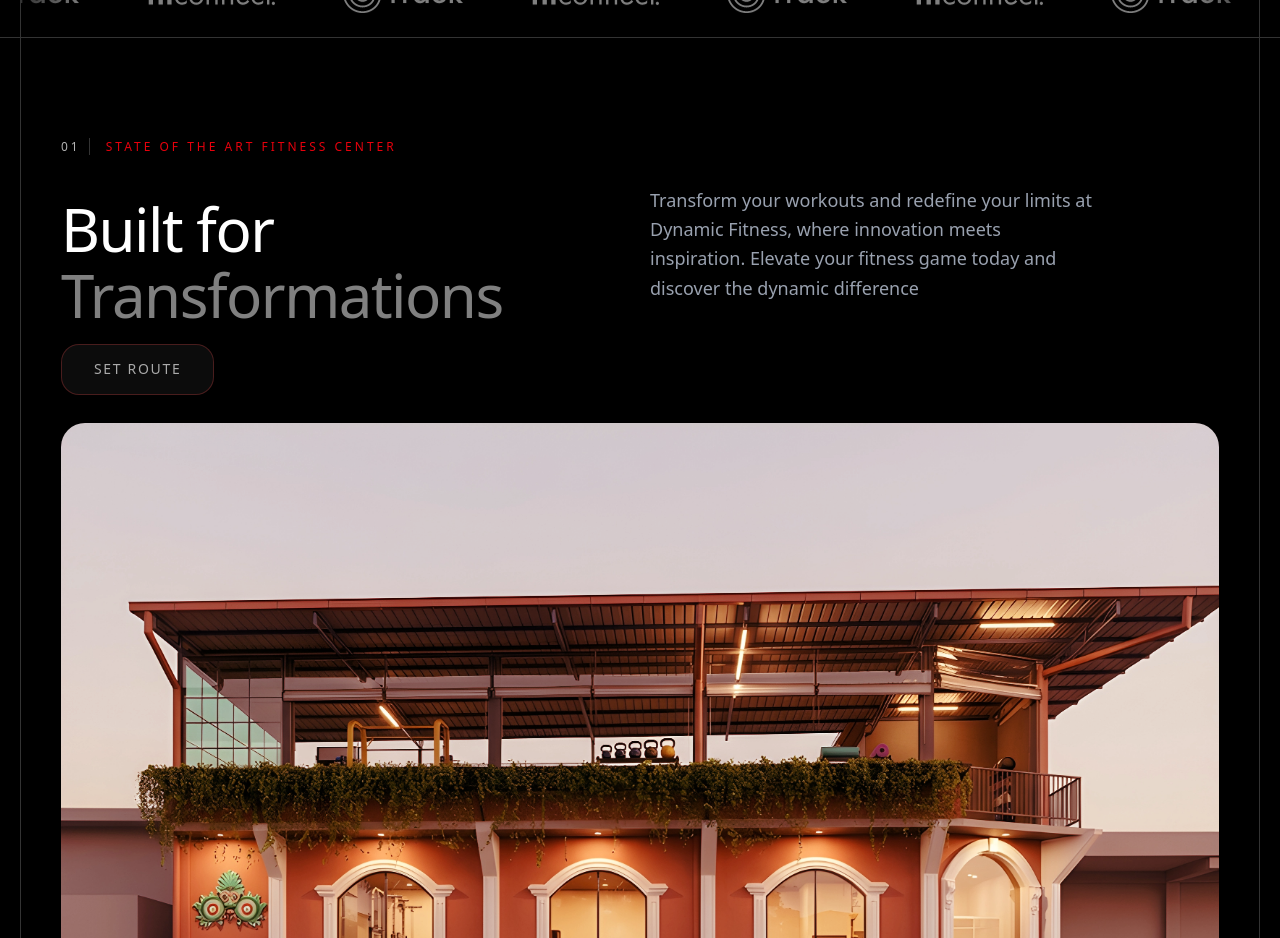
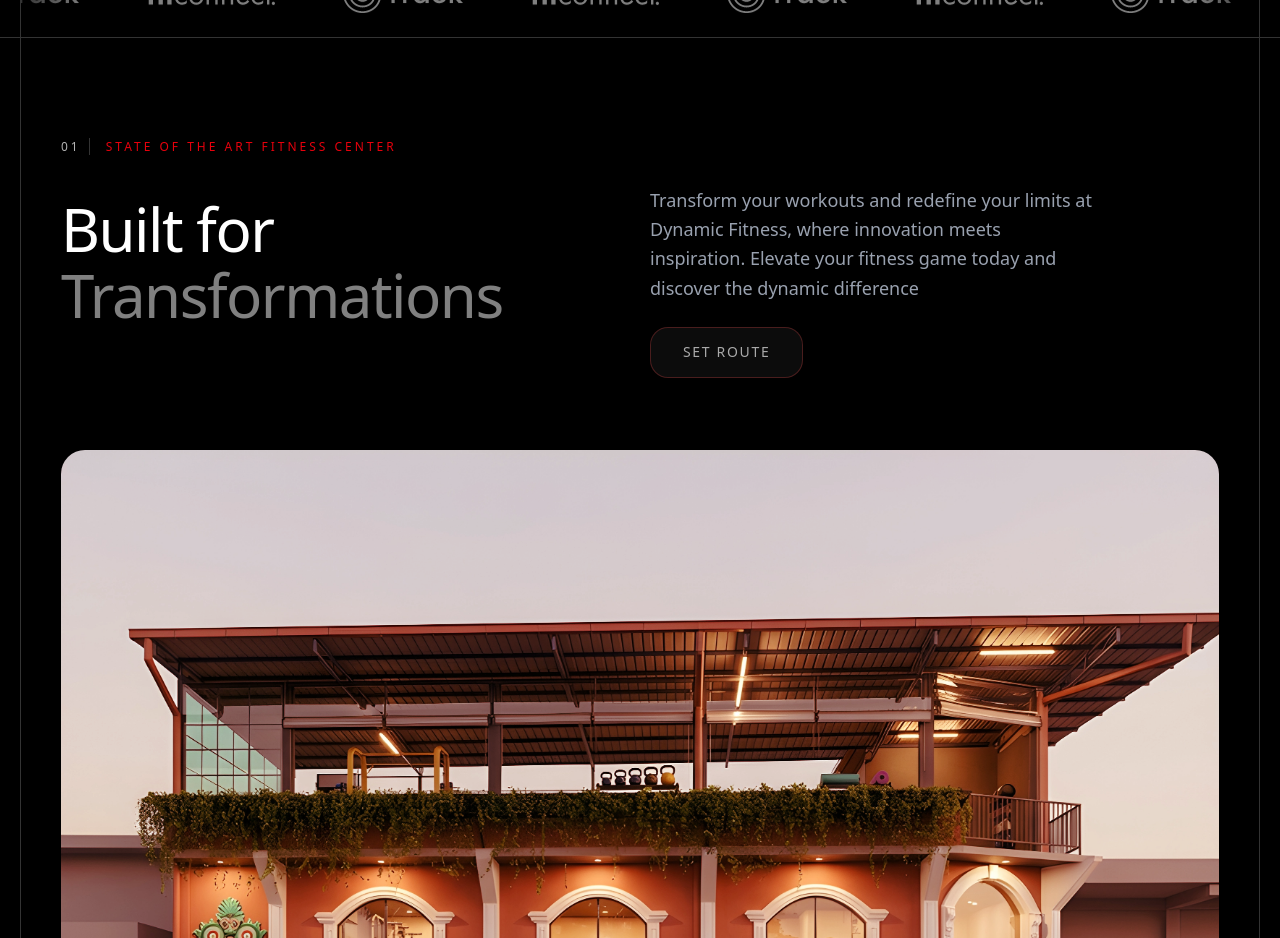
Before and after one commit to naduncalcey/dynamic-fitness-2026, a Next.js app: page / in a window 1280 px wide. Shown: the part 780-1718 px from the top of the page. Built offline with nearby package versions, Linux system fonts and the light colour scheme; a web font is replaced by a local one.

Commit message:
Update SpotlightButton components to include onClick handlers for external links

```diff
--- a/components/layout/footer.tsx
+++ b/components/layout/footer.tsx
@@ -90,7 +90,7 @@ const Footer = () => {
 
         {/* CTA row */}
         <div className="mt-12 pt-8 border-t border-white/10">
-          <SpotlightButton>
+          <SpotlightButton onClick={() => window.open("https://calendly.com/nadun-n-dynamicfitness/30min", "_blank")}>
             <span className="flex items-center gap-3">
               <span className="text-red-400 text-xs tracking-[0.15em]">
                 START NOW //
--- a/components/sections/about.tsx
+++ b/components/sections/about.tsx
@@ -72,14 +72,14 @@ const About = () => {
               <br />
               <span className="text-white/50">Transformations</span>
             </h2>
-            <SpotlightButton className="mt-4">Set Route</SpotlightButton>
           </div>
           <div className="md:py-12">
-            <p className="text-base md:text-lg text-gray-400 leading-relaxed md:mb-12 max-w-md">
+            <p className="text-base md:text-lg text-gray-400 leading-relaxed max-w-md">
               Transform your workouts and redefine your limits at Dynamic
               Fitness, where innovation meets inspiration. Elevate your fitness
               game today and discover the dynamic difference
             </p>
+            <SpotlightButton className="mt-6" onClick={() => window.open("https://www.google.com/maps/dir//Dynamic+Fitness+(Pvt)+Ltd,+14+Sri+Devananda+Rd,+Maharagama+10280/@6.8523328,79.912721,16z/data=!4m8!4m7!1m0!1m5!1m1!1s0x3ae25b00267d1985:0xc9c0845e8629e66b!2m2!1d79.9138617!2d6.8553051?entry=ttu&g_ep=EgoyMDI2MDMxOC4xIKXMDSoASAFQAw%3D%3D", "_blank")}>Set Route</SpotlightButton>
           </div>
         </div>
 
--- a/components/sections/cta.tsx
+++ b/components/sections/cta.tsx
@@ -28,7 +28,7 @@ const CTA = () => {
           </p>
 
           <div className="mt-10">
-            <SpotlightButton variant="red">Book a Free Consultation</SpotlightButton>
+            <SpotlightButton variant="red" onClick={() => window.open("https://calendly.com/nadun-n-dynamicfitness/30min", "_blank")}>Book a Free Consultation</SpotlightButton>
           </div>
         </div>
       </div>
--- a/components/sections/hero.tsx
+++ b/components/sections/hero.tsx
@@ -62,7 +62,7 @@ const Hero = () => {
                 <span className="text-transparent bg-clip-text bg-gradient-to-r from-red-300 to-red-500 font-serif italic font-normal">Dynamic Fitness</span>
             </h1>
             <div className="pt-[40px]">
-                <SpotlightButton>Book a Free Consultation</SpotlightButton>
+                <SpotlightButton onClick={() => window.open("https://calendly.com/nadun-n-dynamicfitness/30min", "_blank")}>Book a Free Consultation</SpotlightButton>
             </div>
         </div>
         <div className="container py-5 md:py-6 lg:!px-0 lg:border-t lg:border-x lg:border-white/20">
```
